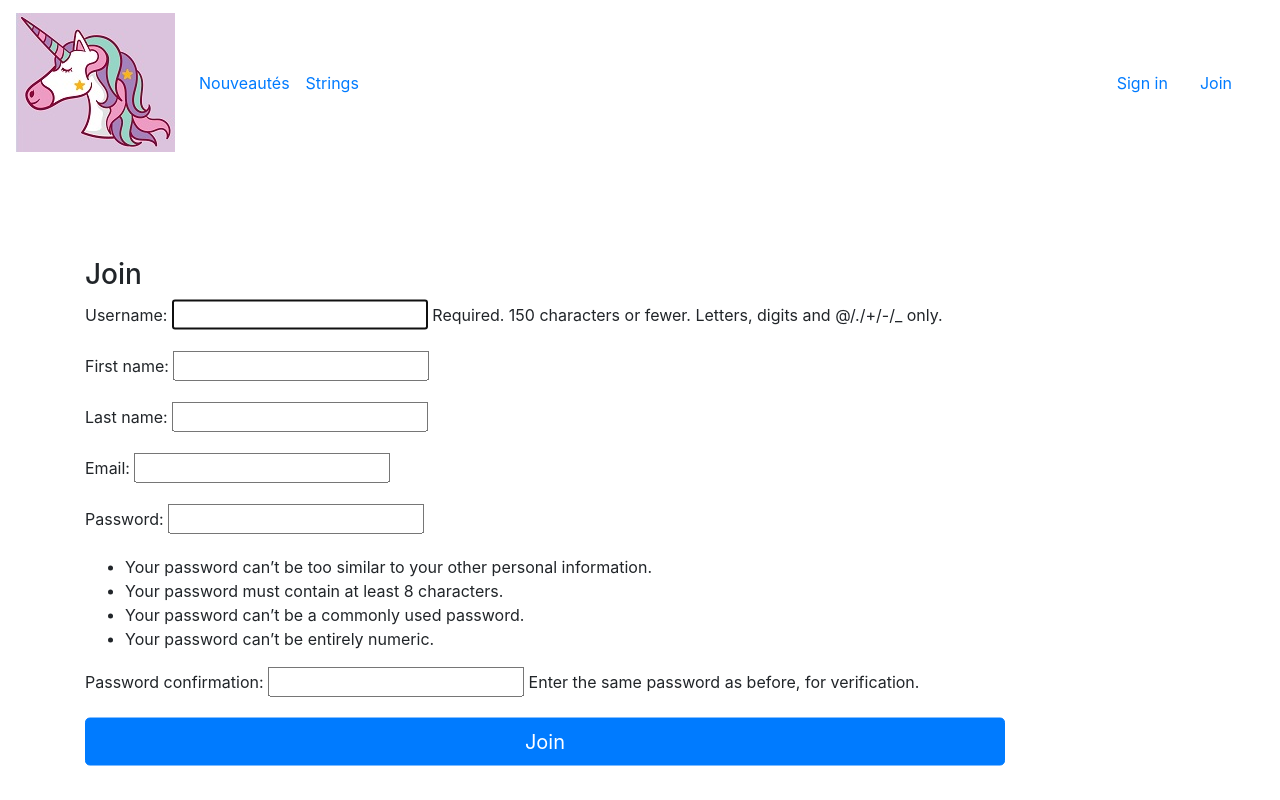
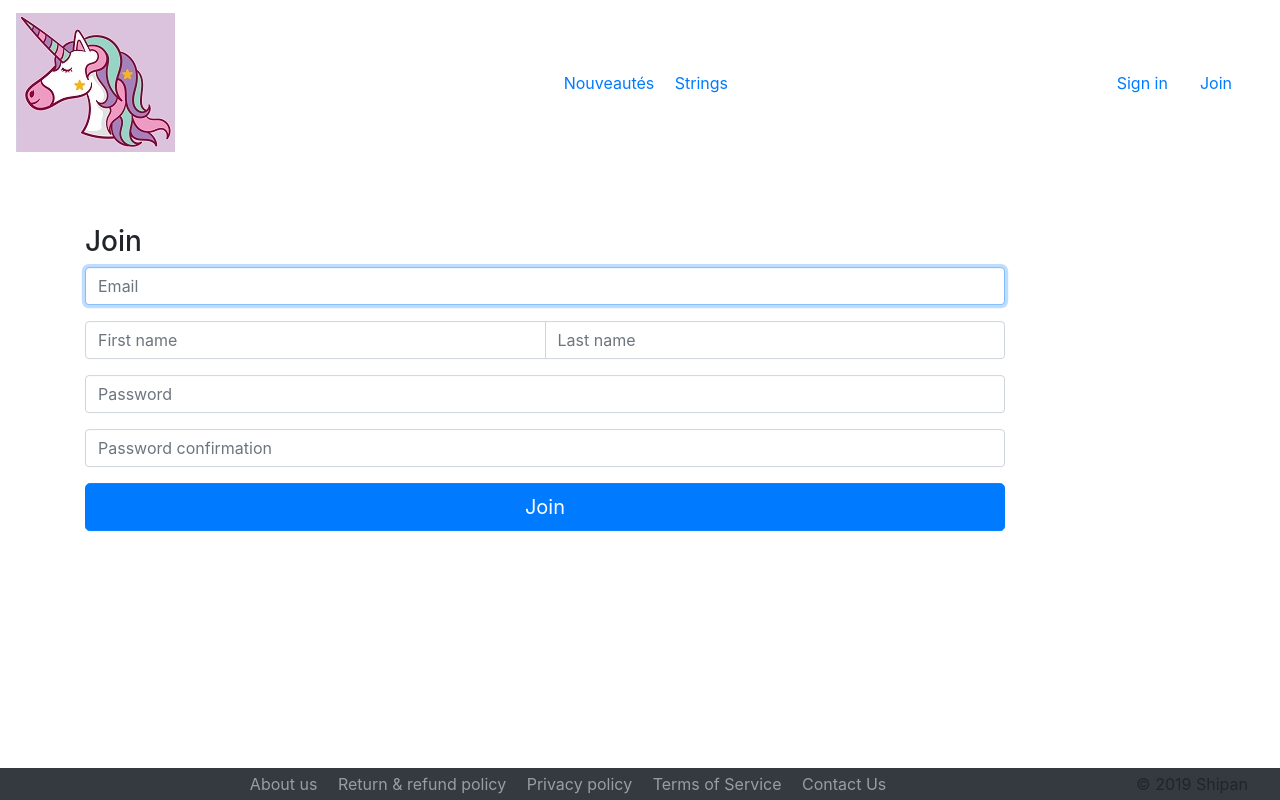
Before and after one commit to rlichiere/shipan, a Django app: page /join/ in a window 1280 px wide. Run offline with Django 3.2, Linux system fonts and the light colour scheme; some libraries are stand-ins or nearby versions.

Commit message:
# layout improvements

```diff
--- a/frontoffice/static/frontoffice/css/base.css
+++ b/frontoffice/static/frontoffice/css/base.css
@@ -1,6 +1,29 @@
+
+/* Main layout */
+.footer {
+   position: absolute;
+   bottom: 0;
+   width: 100%;
+   line-height: 0;
+}
+
+.hat .navbar-nav,
+.footer .navbar-nav {
+   float:none;
+   margin:0 auto;
+   display: block;
+   text-align: center;
+}
+
+.hat .navbar-nav > li,
+.footer .navbar-nav > li {
+   display: inline-block;
+   float:none;
+}
+
 /* Page layout */
 #main-page-content {
-    /* PageContent must adapt to the height of navbar and footer in accordance with their respective formulas */
-    margin-top: 156px;      /* = navbar height */
-    margin-bottom: 0;  /* = footerHeight */
+   /* PageContent must adapt to the height of navbar and footer in accordance with their respective formulas */
+   margin-top: 156px; /* = navbar height */
+   margin-bottom: 0;  /* = footerHeight */
 }
--- a/frontoffice/templates/frontoffice/base.html
+++ b/frontoffice/templates/frontoffice/base.html
@@ -2,6 +2,7 @@
 {% load staticfiles %}
 <html lang="en">
 <head>
+
    <meta name="viewport" content="width=device-width, initial-scale=1">
    <meta charset="UTF-8">
    <title>Shipan: {% block title %}{% endblock %}</title>
@@ -15,20 +16,20 @@
    <!-- jQuery library -->
    <script src="https://ajax.googleapis.com/ajax/libs/jquery/3.4.0/jquery.min.js"></script>
 
-    <!-- Latest compiled JavaScript -->
-    <script src="https://maxcdn.bootstrapcdn.com/bootstrap/4.3.1/js/bootstrap.min.js"></script>
+   <!-- Latest compiled JavaScript -->
+   <script src="https://maxcdn.bootstrapcdn.com/bootstrap/4.3.1/js/bootstrap.min.js"></script>
 
-    <!-- Main CSS -->
-    <link rel="stylesheet" href="{% static 'frontoffice/css/base.css' %}">
+   <!-- Main CSS -->
+   <link rel="stylesheet" href="{% static 'frontoffice/css/base.css' %}">
 
    {% block head %}{% endblock %}
+
 </head>
 <body>
 
-   <div class="wrapper">
-   <nav class="navbar navbar-expand fixed-top mr-3">
+   <nav class="navbar navbar-expand fixed-top mr-3 hat">
       <a class="navbar-brand" href="{% url 'fo-home' %}">
-         <img src="{% static 'frontoffice/img/logo.jpg' %}">
+         <img src="{% static 'frontoffice/img/logo.jpg' %}" title="Shipan">
       </a>
 
       <ul class="navbar-nav mr-auto">
@@ -46,8 +47,19 @@
             <a class="nav-link" href="{% url 'login' %}">Sign in</a>
             <a class="nav-link" href="{% url 'join' %}">Join</a>
          {% else %}
+
+            {% if user.is_superuser %}
             <div class="dropdown">
-               <a class="dropdown-toggle" data-toggle="dropdown" href="#">Profile</a>
+               <a class="dropdown-toggle nav-link" data-toggle="dropdown" href="#">Vendor</a>
+               <ul class="dropdown-menu dropdown-menu-right">
+                  <li><a class="nav-link" href="{% url 'bo-home' %}">Backoffice</a></li>
+                  <li><a class="nav-link" href="/admin/">Admin</a></li>
+               </ul>
+            </div>
+            {% endif %}
+
+            <div class="dropdown">
+               <a class="dropdown-toggle nav-link" data-toggle="dropdown" href="#">Profile</a>
                <ul class="dropdown-menu dropdown-menu-right">
                   <li><a class="nav-link" href="/">Account</a></li>
                   <li><a class="nav-link" href="/">My orders</a></li>
@@ -57,10 +69,15 @@
             </div>
          {% endif %}
       </form>
-
    </nav>
 
    <div class="container" id="main-page-content">
+
+      <div class="row">
+         <div class="col-lg-12">
+            <h2>{% block page-title %}{% endblock %}</h2>
+         </div>
+      </div>
 
       {% if messages %}
       <div class="row">
@@ -88,7 +105,20 @@
       </div>
    </div>
 
-</div>
+   <footer class="footer">
+      <nav class="navbar navbar-expand bg-dark navbar-dark">
+         <ul class="navbar-nav">
+            <li class="nav-item"><a href="#" class="nav-link">About us</a></li>
+            <li class="nav-item"><a href="#" class="nav-link">Return & refund policy</a></li>
+            <li class="nav-item"><a href="#" class="nav-link">Privacy policy</a></li>
+            <li class="nav-item"><a href="#" class="nav-link">Terms of Service</a></li>
+            <li class="nav-item"><a href="#" class="nav-link">Contact Us</a></li>
+         </ul>
+         <form class="form-inline">
+            <span class="nav-link">© 2019 Shipan</span>
+         </form>
+      </nav>
+   </footer>
 
 </body>
 </html>
--- a/people/forms.py
+++ b/people/forms.py
@@ -13,7 +13,7 @@
 
 class FrontRegistrationForm(UserCreationForm):
 
-   email = forms.EmailField(required=True)
+   username = forms.EmailField(required=True)
 
    class Meta:
       model = Client
@@ -21,7 +21,6 @@
          'username',
          'first_name',
          'last_name',
-         'email',
          'password1',
          'password2',
       )
@@ -32,9 +31,9 @@
 
    def save(self, commit=True):
       user = super(FrontRegistrationForm, self).save(commit=False)
+      user.username = self.cleaned_data['username']
       user.first_name = self.cleaned_data['first_name']
       user.last_name = self.cleaned_data['last_name']
-      user.email = self.cleaned_data['email']
 
       if commit:
          user.save()
--- a/people/models/client.py
+++ b/people/models/client.py
@@ -7,7 +7,11 @@
 
 class Client(User):
 
-   description = models.TextField(default='', blank=True)
+   description = models.TextField(default='',
+                                  blank=True,
+                                  help_text="""
+      Description of the client. This information can be viewed only by a vendor.
+                                  """)
 
    objects = UserManager()
 
--- a/people/templates/people/join.html
+++ b/people/templates/people/join.html
@@ -15,22 +15,24 @@
          <form role="form" method="post">
             {% csrf_token %}
 
-         {#            <fieldset>#}
-{#               <div class="form-group">#}
-{#                  {% render_field form.username class+='form-control' placeholder='UserName' %}#}
-{#               </div>#}
-{#               <div class="form-group">#}
-{#                  {% render_field form.password1 class+='form-control' placeholder='Password' %}#}
-{#               </div>#}
-{#               <div class="form-group">#}
-{#                  {% render_field form.password2 class+='form-control' placeholder='Password confirmation' %}#}
-{#               </div>#}
-{#               <button class="btn btn-lg btn-primary btn-block" type="submit">Sign in</button>#}
-{#            </fieldset>#}
-{#            {% if form.errors %}#}
-{#                <p style="color:red;">Username or password incorrect. Please try again.</p>#}
-{#            {% endif %}#}
-            {{ form.as_p }}
+            <fieldset>
+               <div class="form-group">
+                  {% render_field form.username class+='form-control' placeholder='Email' %}
+               </div>
+               <div class="form-group input-group">
+                  {% render_field form.first_name class+='form-control' placeholder='First name' %}
+                  {% render_field form.last_name class+='form-control' placeholder='Last name' %}
+               </div>
+               <div class="form-group">
+                  {% render_field form.password1 class+='form-control' placeholder='Password' %}
+               </div>
+               <div class="form-group">
+                  {% render_field form.password2 class+='form-control' placeholder='Password confirmation' %}
+               </div>
+            </fieldset>
+            {% if form.errors %}
+                <div style="color:red;">{{ form.errors }}</div>
+            {% endif %}
             <button type="submit" class="btn btn-lg btn-primary btn-block">Join</button>
          </form>
       </div>
--- a/people/views.py
+++ b/people/views.py
@@ -1,7 +1,7 @@
 # -*- coding: utf-8 -*-
 from django.contrib import messages
 from django.contrib.auth import authenticate, login
-from django.shortcuts import render, redirect, reverse, HttpResponseRedirect
+from django.shortcuts import render, reverse, HttpResponseRedirect
 
 from rest_framework.views import APIView
 from rest_framework.response import Response
@@ -32,8 +32,9 @@
 
          return HttpResponseRedirect(reverse('fo-home'))
 
-      messages.error(request, 'An error occured while registration.')
-      return redirect(reverse('join'))
+      messages.error(request, 'An error occurred while registration.')
+
+      return render(request, 'people/join.html', {'form': form})
    else:
       form = FrontRegistrationForm(executor=_executor)
 
--- a/shipan/urls.py
+++ b/shipan/urls.py
@@ -28,7 +28,7 @@
 
    url(r'^login/$', auth_views.login, {'template_name': 'people/login.html', 'authentication_form': FrontAuthForm},
        name='login'),
-   url(r'^logout/$', auth_views.logout, {'next_page': '/login'},
+   url(r'^logout/$', auth_views.logout, {'next_page': '/'},
        name='logout'),
    url(r'^join/$', join,
        name='join'),
```
Also changed, not shown: backoffice/templates/backoffice/home.html (+84 -13 lines).
